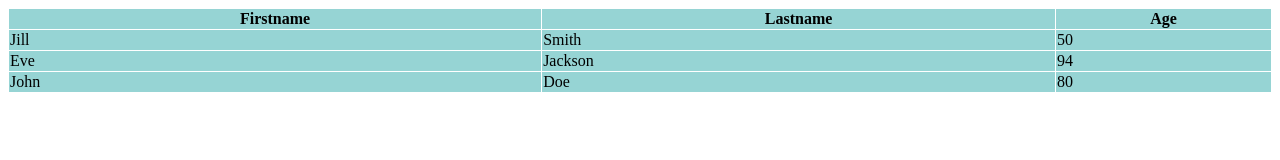
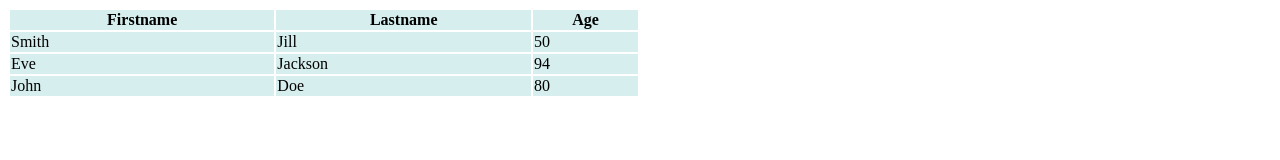
Before and after one commit to sathiyags/HTML-TASK-1, a plain HTML site: page index.html in a window 1280 px wide. Drawn offline with Linux system fonts and the light colour scheme.

Commit message:
Update index.html

```diff
--- a/index.html
+++ b/index.html
@@ -1,41 +1,42 @@
 <!DOCTYPE html>
-<html>
+<html lang="en">
+
 <head>
-<style>
-table, th, td {
-  border: 1px solid white;
-  border-collapse: collapse;
-}
-th, td {
-  background-color: #96D4D4;
-}
-</style>
+    <meta charset="UTF-8">
+    <meta http-equiv="X-UA-Compatible" content="IE=edge">
+    <meta name="viewport" content="width=device-width, initial-scale=1.0">
+    <title>Table Task</title>
+
 </head>
+
 <body>
+    <table style="width: 50%;">
+        <tr>
+            <td bgcolor="#D6EEEE" style="font-weight: bold; text-align: center;">Firstname</td>
+            <td bgcolor="#D6EEEE" style="font-weight: bold; text-align: center;">Lastname</td>
+            <td bgcolor="#D6EEEE" style="font-weight: bold; text-align: center;">Age</td>
+        </tr>
 
+        <tr>
+            <td bgcolor="#D6EEEE">Smith</td>
+            <td bgcolor="#D6EEEE">Jill</td>
+            <td bgcolor="#D6EEEE">50</td>
+        </tr>
 
-<table style="width:100%">
-  <tr>
-    <th>Firstname</th>
-    <th>Lastname</th>
-    <th>Age</th>
-  </tr>
-  <tr>
-    <td>Jill</td>
-    <td>Smith</td>
-    <td>50</td>
-  </tr>
-  <tr>
-    <td>Eve</td>
-    <td>Jackson</td>
-    <td>94</td>
-  </tr>
-  <tr>
-    <td>John</td>
-    <td>Doe</td>
-    <td>80</td>
-  </tr>
-</table>
+        <tr>
+            <td bgcolor="#D6EEEE">Eve</td>
+            <td bgcolor="#D6EEEE">Jackson</td>
+            <td bgcolor="#D6EEEE">94</td>
+        </tr>
+
+        <tr>
+            <td bgcolor="#D6EEEE">John</td>
+            <td bgcolor="#D6EEEE">Doe</td>
+            <td bgcolor="#D6EEEE">80</td>
+        </tr>
+
+    </table>
 
 </body>
+
 </html>
```
